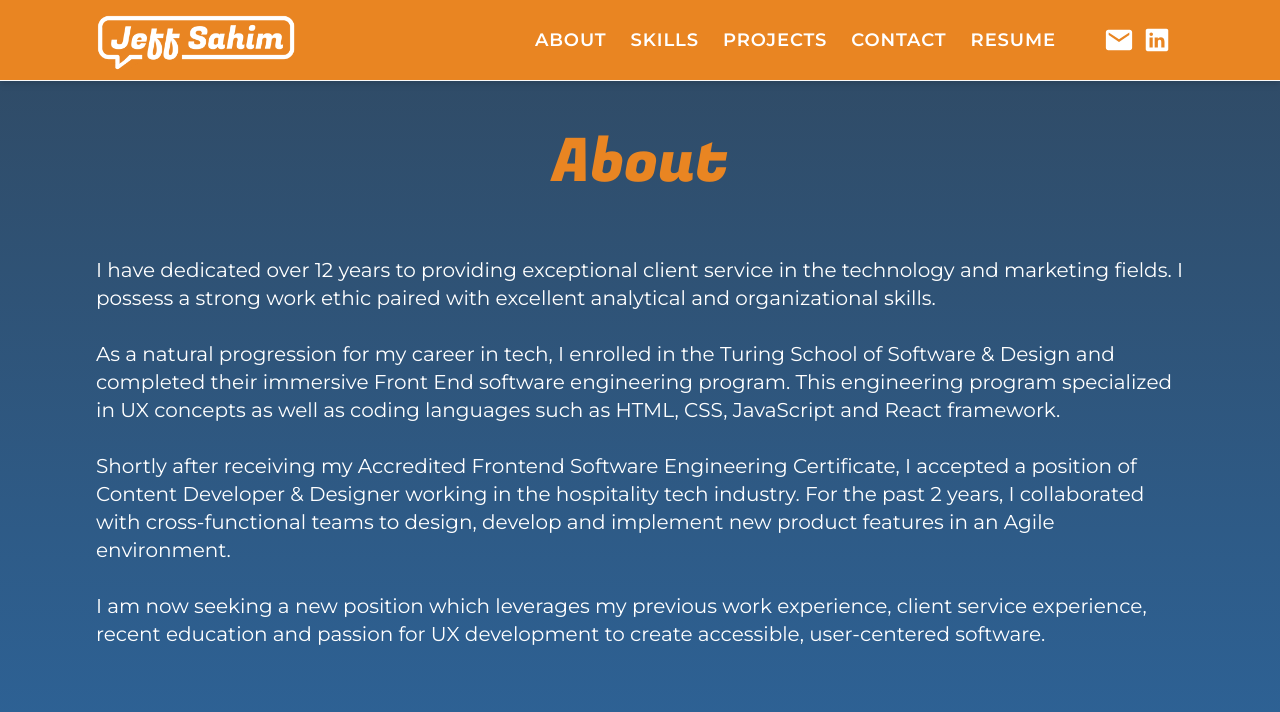
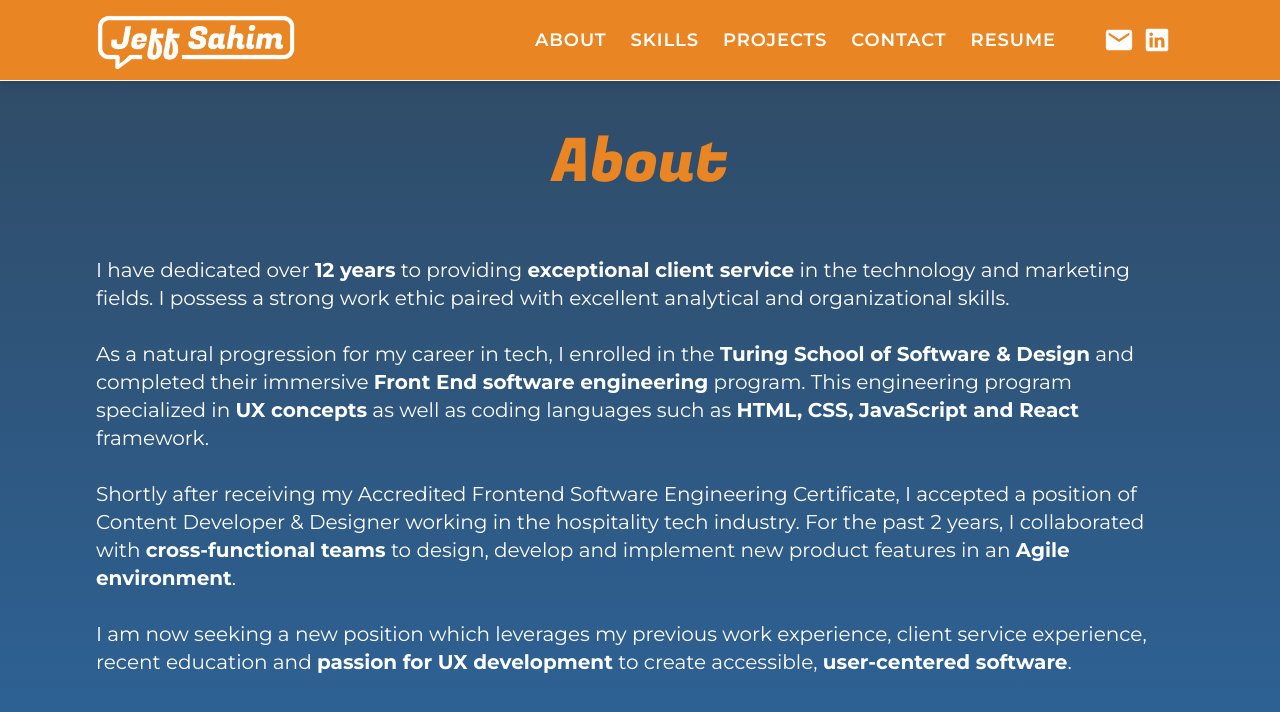
Before and after one commit to jsahim/portfolio, a Next.js app: page /about in a window 1280 px wide. Shown: the top 712 px of the page. Built offline with nearby package versions, Linux system fonts and the light colour scheme.

Commit message:
Update style

```diff
--- a/src/app/about/page.tsx
+++ b/src/app/about/page.tsx
@@ -4,7 +4,7 @@ export default function About() {
   return (
     <div className="w-[85%] pb-16">
       <h1 className="font-fugaz text-6xl text-[#e98522] text-center m-5 mb-16">About</h1>
-      <p className="text-white text-xl">I have dedicated over 12 years to providing exceptional client service in the technology and marketing fields. I possess a strong work ethic paired with excellent analytical and organizational skills.<br/><br/> As a natural progression for my career in tech, I enrolled in the Turing School of Software & Design and completed their immersive Front End software engineering program. This engineering program specialized in UX concepts as well as coding languages such as HTML, CSS, JavaScript and React framework. <br/><br/>Shortly after receiving my Accredited Frontend Software Engineering Certificate, I accepted a position of Content Developer & Designer working in the hospitality tech industry. For the past 2 years, I collaborated with cross-functional teams to design, develop and implement new product features in an Agile environment. <br/><br/>I am now seeking a new position which leverages my previous work experience, client service experience, recent education and passion for UX development to create accessible, user-centered software.</p>
+      <p className="text-white text-xl">I have dedicated over <strong>12 years</strong> to providing <strong>exceptional client service</strong> in the technology and marketing fields. I possess a strong work ethic paired with excellent analytical and organizational skills.<br/><br/> As a natural progression for my career in tech, I enrolled in the <strong>Turing School of Software & Design</strong> and completed their immersive <strong>Front End software engineering</strong> program. This engineering program specialized in <strong>UX concepts</strong> as well as coding languages such as <strong>HTML, CSS, JavaScript and React</strong> framework. <br/><br/>Shortly after receiving my Accredited Frontend Software Engineering Certificate, I accepted a position of Content Developer & Designer working in the hospitality tech industry. For the past 2 years, I collaborated with <strong>cross-functional teams</strong> to design, develop and implement new product features in an <strong>Agile environment</strong>. <br/><br/>I am now seeking a new position which leverages my previous work experience, client service experience, recent education and <strong>passion for UX development</strong> to create accessible, <strong>user-centered software</strong>.</p>
     </div>
   )
 }
```
